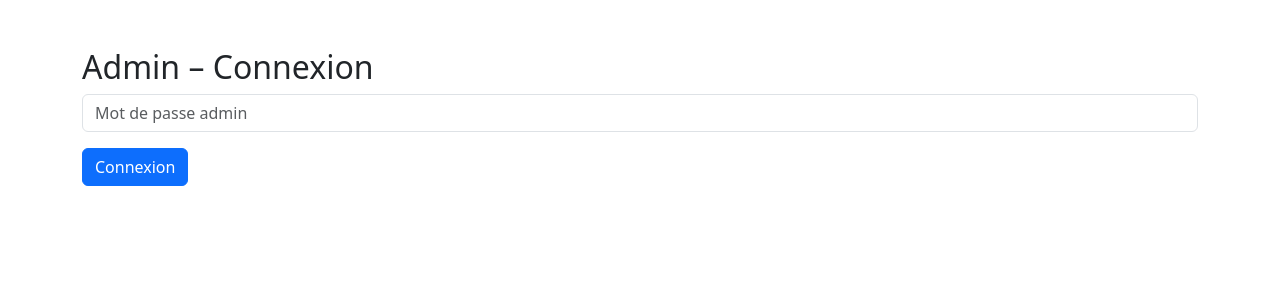
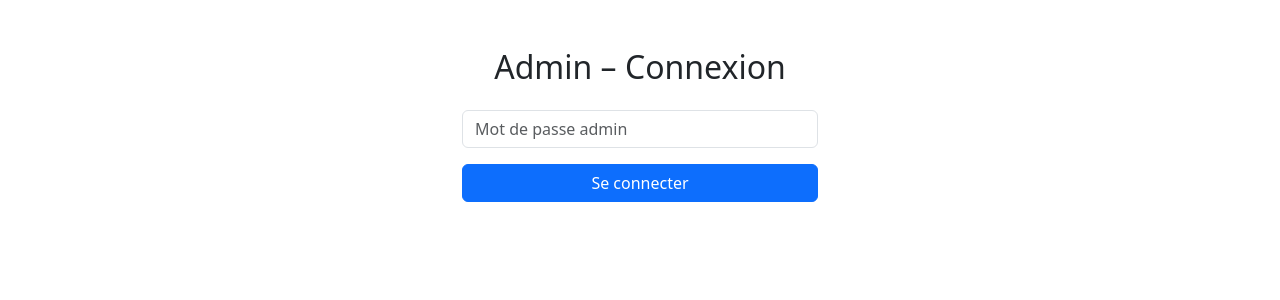
Before and after one commit to mybsow/pdf-fusion-pro_ultimate, a Python web app: template templates/legal/admin/login.html in a window 1280 px wide. Shown: the top 300 px of the page. Run offline with Jinja, Linux system fonts and the light colour scheme; the template is opened without the code that fills it, so the values that code supplies are empty.

Commit message:
Update login.html

```diff
--- a/templates/legal/admin/login.html
+++ b/templates/legal/admin/login.html
@@ -1,14 +1,24 @@
 <!DOCTYPE html>
-<html>
+<html lang="fr">
 <head>
-  <title>Admin login</title>
+  <meta charset="UTF-8">
+  <title>Admin – Connexion</title>
   <link href="https://cdn.jsdelivr.net/npm/bootstrap@5.3.0/dist/css/bootstrap.min.css" rel="stylesheet">
 </head>
 <body class="container mt-5">
-  <h2>Admin – Connexion</h2>
-  <form method="post">
-    <input type="password" name="password" class="form-control mb-3" placeholder="Mot de passe admin">
-    <button class="btn btn-primary">Connexion</button>
-  </form>
+  <div class="row justify-content-center">
+    <div class="col-md-4">
+      <h2 class="mb-4 text-center">Admin – Connexion</h2>
+
+      {% if error %}
+        <div class="alert alert-danger">{{ error }}</div>
+      {% endif %}
+
+      <form method="post">
+        <input type="password" name="password" class="form-control mb-3" placeholder="Mot de passe admin" required>
+        <button class="btn btn-primary w-100">Se connecter</button>
+      </form>
+    </div>
+  </div>
 </body>
 </html>
```
